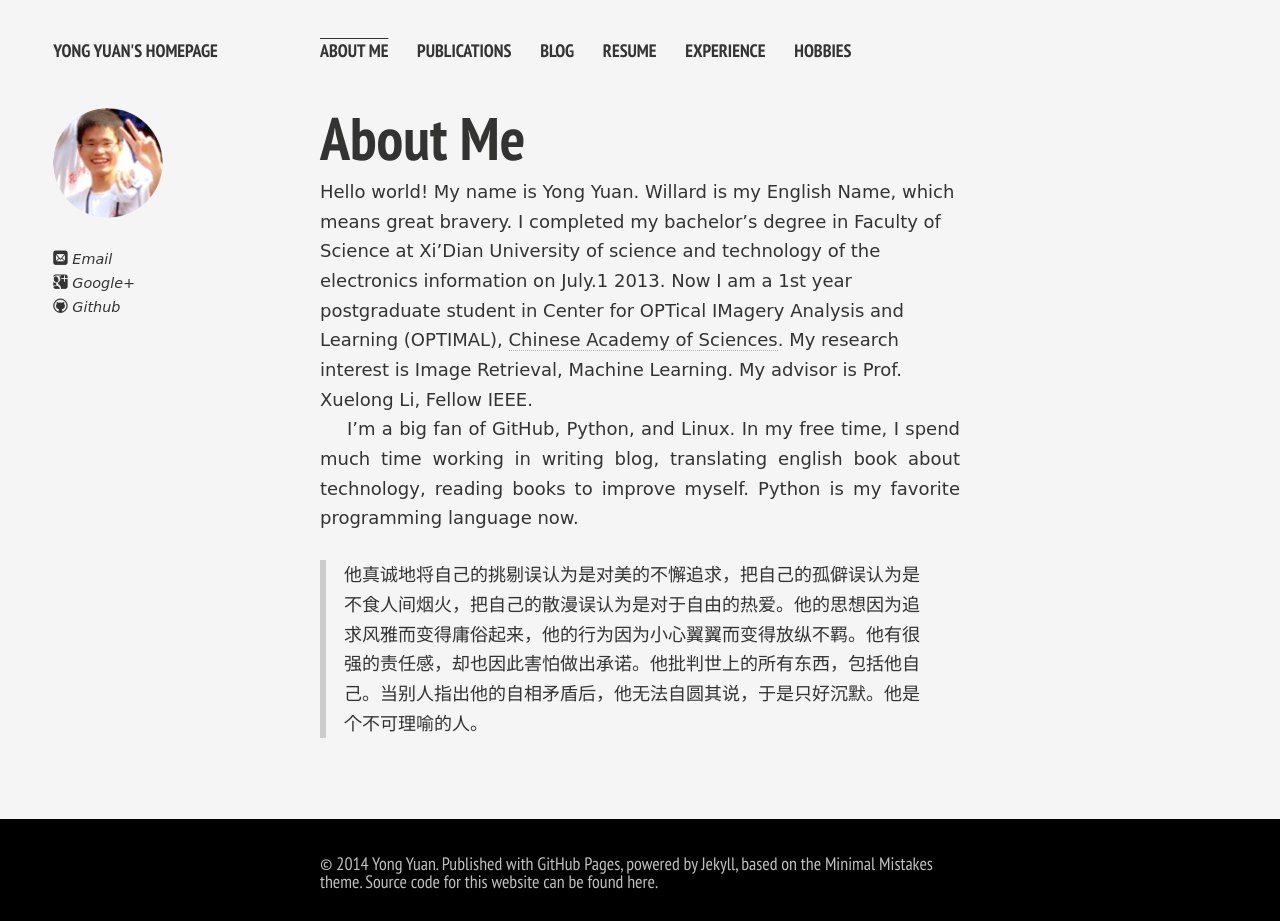
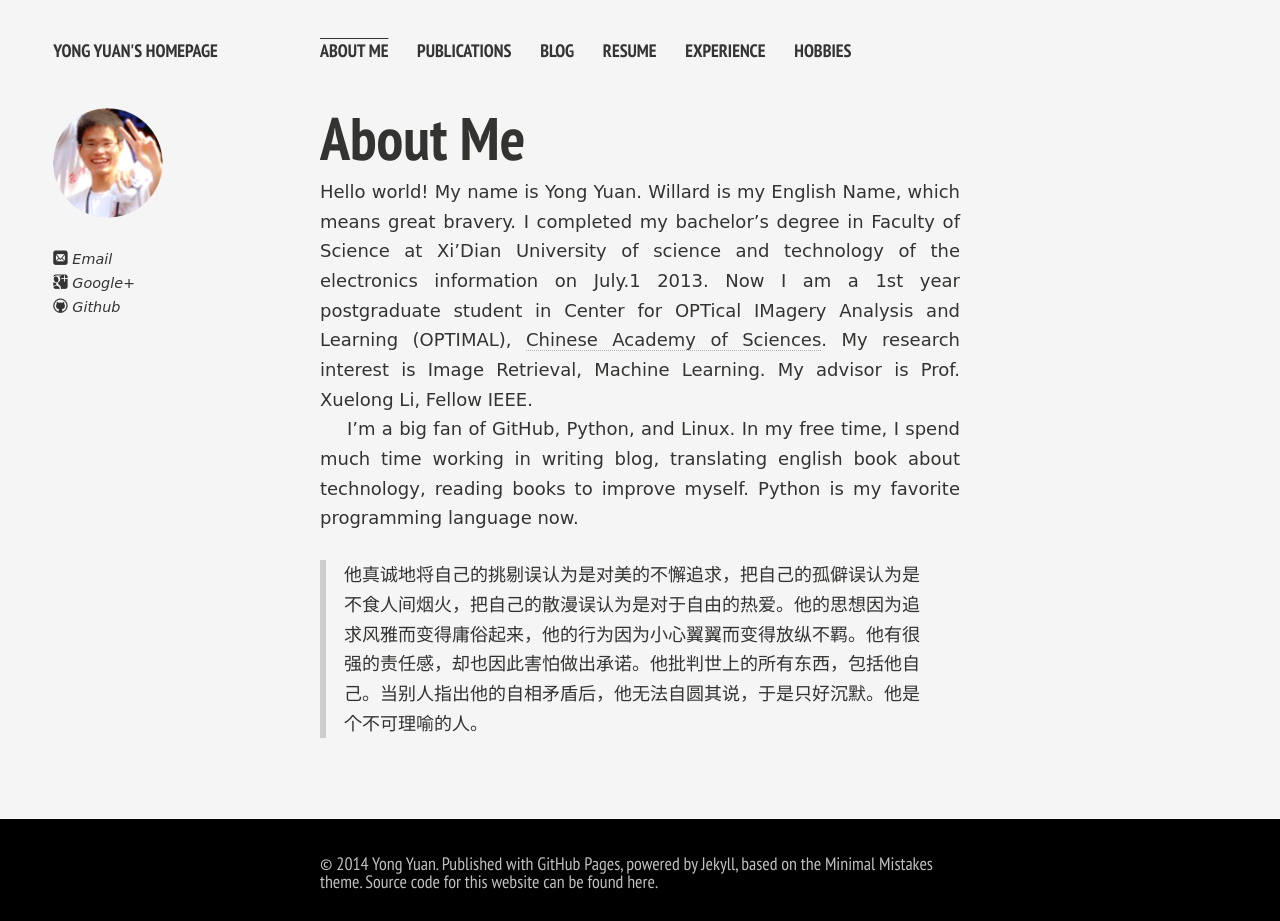
Before and after one commit to yihuicao/willard-yuan.github.com, a Jekyll site: the page built from index.md, in a window 1280 px wide. Built offline with Jekyll 4.4.1, drawn with Linux system fonts in a browser that asks for light colours; nearby versions of some CDN libraries; Markdown is read by kramdown in place of the engine named in the settings.

Commit message:
Update main.css

```diff
--- a/assets/css/main.css
+++ b/assets/css/main.css
@@ -65,7 +65,7 @@
 h4{font-size:24px;font-size:1.3333333333333333rem;margin-bottom:1.2375rem;text-rendering:optimizeLegibility;line-height:1;margin-top:0;}
 h5{font-size:21px;font-size:1.1666666666666667rem;margin-bottom:1.4142857142857141rem;text-rendering:optimizeLegibility;line-height:1;margin-top:0;}
 h6{font-size:18px;font-size:1rem;margin-bottom:1.65rem;text-rendering:optimizeLegibility;line-height:1;margin-top:0;}
-p{margin:0 0 1.5em;}p+p{text-indent:1.5em;margin-top:-1.5em;text-align:justify;}
+p{margin:0 0 1.5em;text-align:justify;}p+p{text-indent:1.5em;margin-top:-1.5em;}
 abbr,acronym,blockquote,code,dir,kbd,listing,plaintext,q,samp,tt,var,xmp{-webkit-hyphens:none;-moz-hyphens:none;-ms-hyphens:none;-o-hyphens:none;hyphens:none;}
 pre code{word-wrap:normal;white-space:-moz-pre-wrap;white-space:pre-wrap;}
 pre{white-space:pre;}
```
